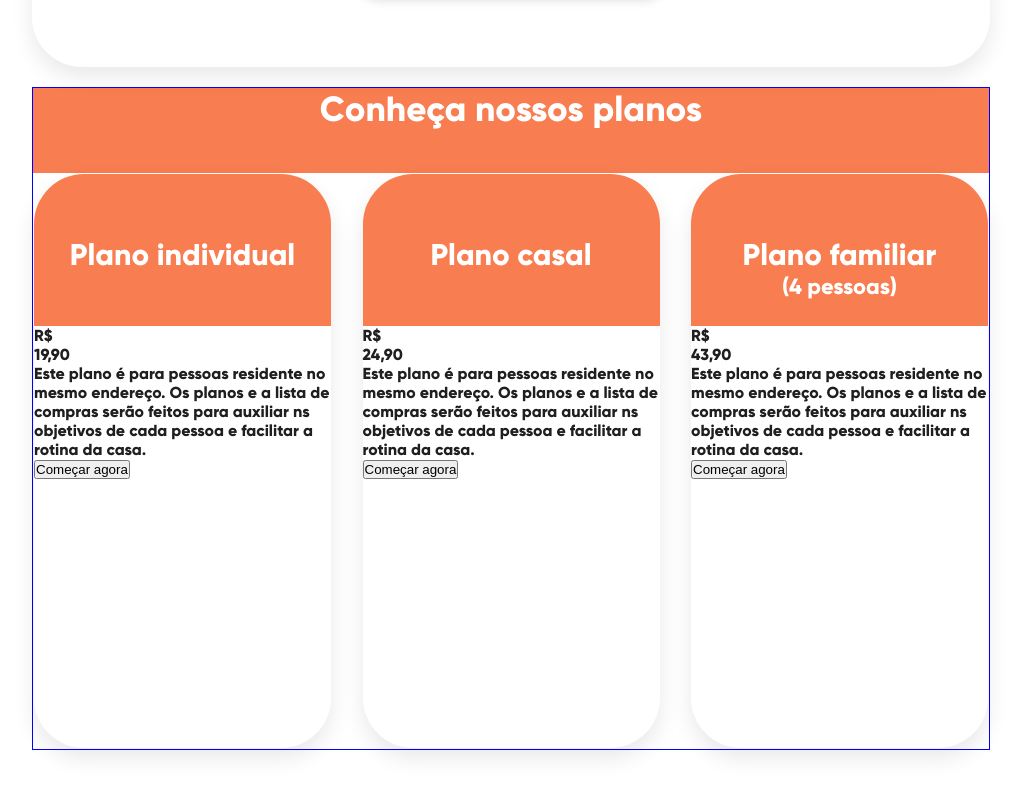
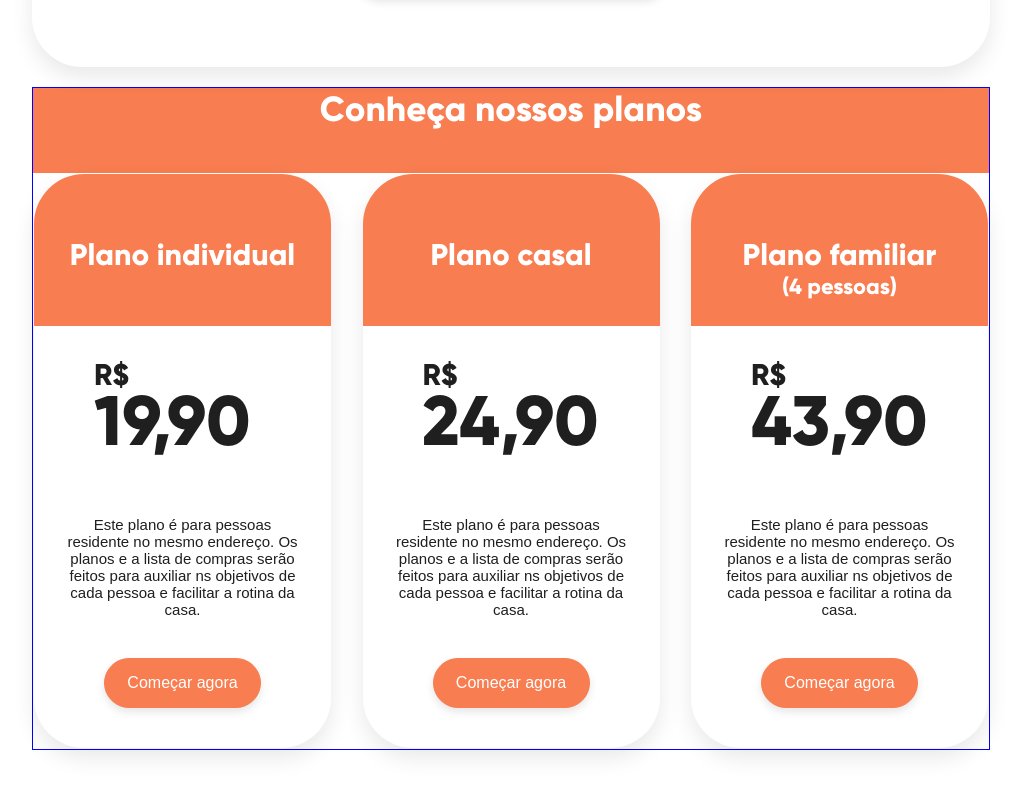
Before and after one commit to AugustoMagalhaes/cloudopss-desafio, a React (Create React App) app: page / in a window 1280 px wide. Shown: the part 3690-4484 px from the top of the page, without its empty margins (135-1156 px from the left). Built offline with nearby package versions, Linux system fonts and the light colour scheme.

Commit message:
style: estiliza componente PlanType.

```diff
--- a/src/components/PlanType/PlanType.css
+++ b/src/components/PlanType/PlanType.css
@@ -10,21 +10,23 @@
 }
 
 .plan-type-title {
+  align-content: baseline;
   align-items: center;
-
-  /* align-content: baseline; */
   background: #f87d50;
   border-radius: 50px 50px 0 0;
   display: flex;
   flex-flow: column nowrap;
+  flex-shrink: 0;
   height: 152px;
-  justify-content: flex-start;
+
+  /* justify-content: center; */
   width: 100%;
 }
 
 .plan-title {
   color: white;
   font-size: 30px;
+  height: 37px;
   margin-top: 62px;
 }
 
@@ -32,3 +34,52 @@
   color: white;
   font-size: 22px;
 }
+
+.plan-type-btn {
+  background-color: #f87d50;
+  border: 1px solid #f87d50;
+  border-radius: 50px;
+  box-shadow: 0 4px 8px rgba(0, 0, 0, 0.1);
+  color: white;
+  font-size: 16px;
+  height: 50px;
+  width: 157px;
+}
+
+.main-content-plan {
+  align-items: center;
+  display: flex;
+  flex-flow: column nowrap;
+  height: 100%;
+  justify-content: space-between;
+  padding: 40px 32px;
+  width: 100%;
+}
+
+.price-container {
+  display: flex;
+  flex-flow: column nowrap;
+  height: 110px;
+  justify-content: center;
+  position: relative;
+  width: 177px;
+}
+
+.real-sign {
+  display: inline-block;
+  font-size: 30px;
+  position: absolute;
+  top: -10px;
+}
+
+.plan-type-price {
+  font-size: 70px;
+  height: 86px;
+}
+
+.plan-type-description {
+  font-family: Arial, sans-serif; /* Não achei gilroy com weight 300 */
+  font-size: 15px;
+  font-weight: 300;
+  text-align: center;
+}
```
